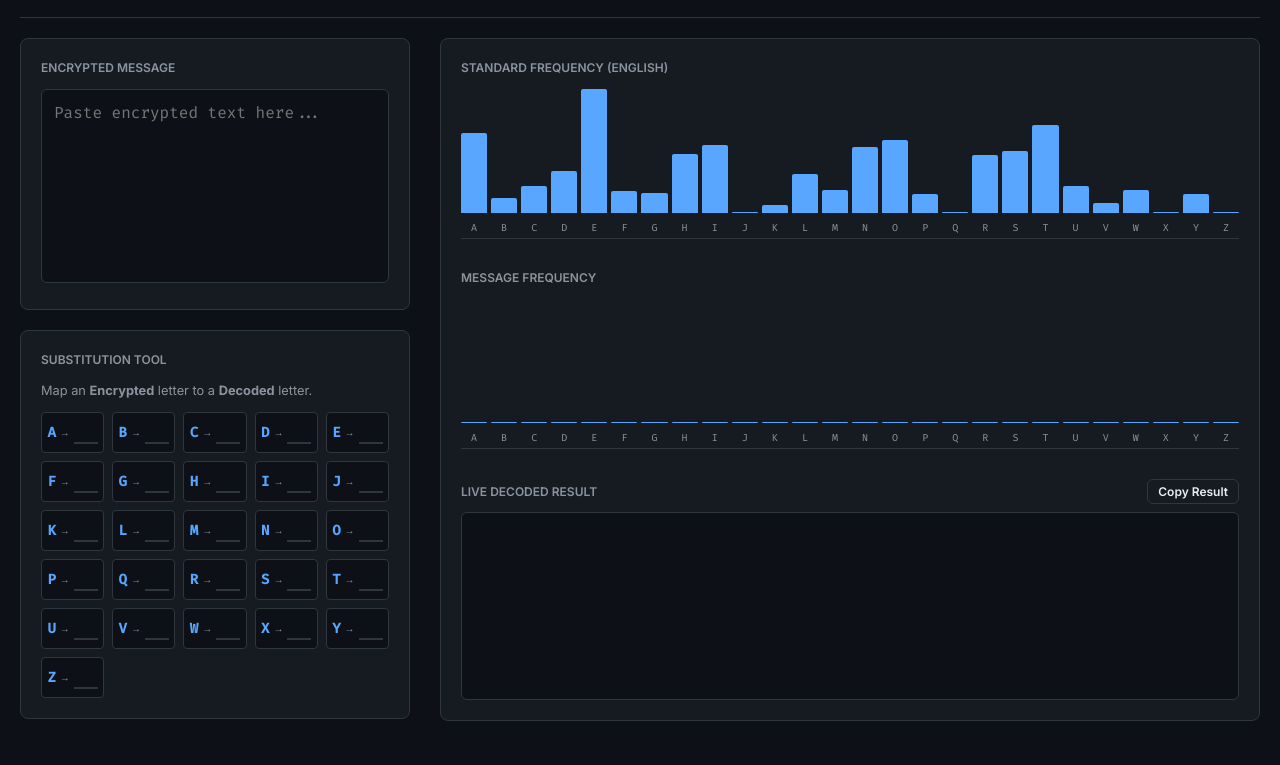
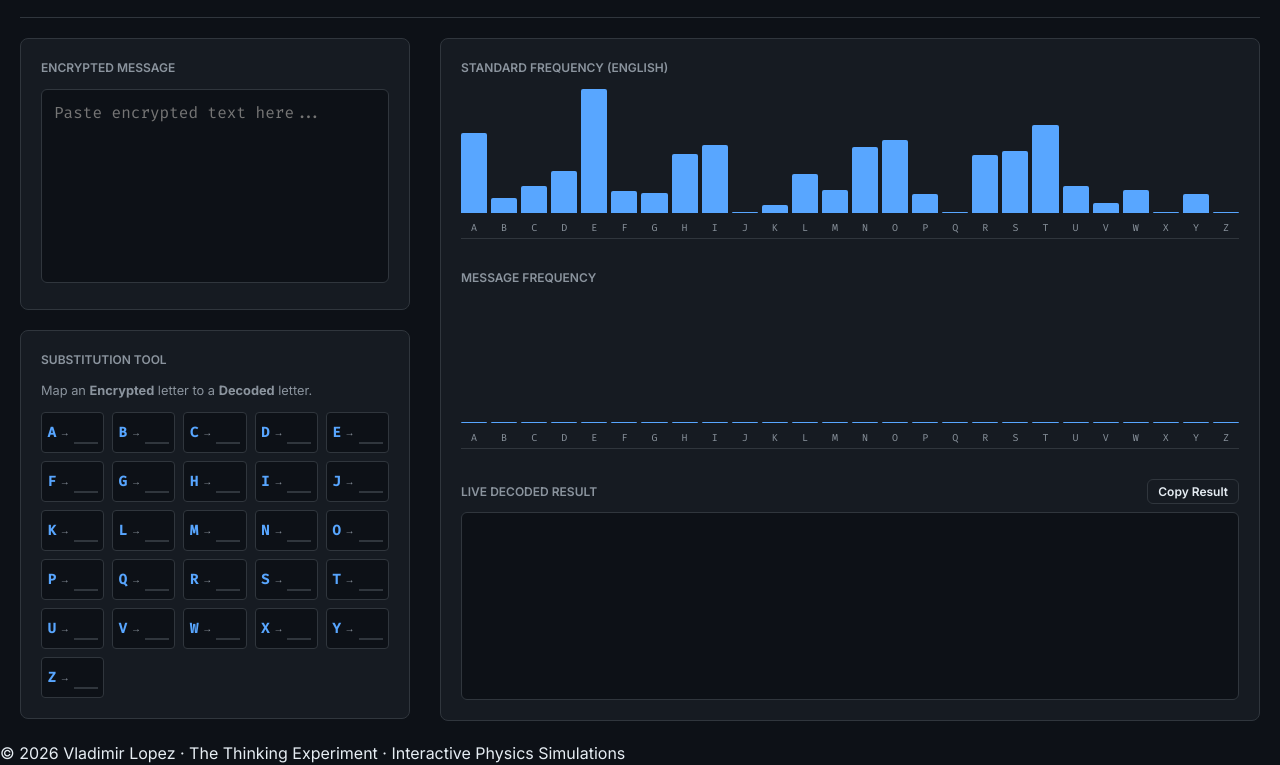
Before and after one commit to vladimirlopez/frequency-analysis-simulation, a website built with Vite: page index.html in a window 1280 px wide. Shown: the part 59-824 px from the top of the page. Before the commit the page ends 800 px from the top, so only its background shows below. Built offline with nearby package versions, Linux system fonts and the light colour scheme.

Commit message:
Standardize visual design: remove dark mode, update header/footer/panels

```diff
--- a/index.html
+++ b/index.html
@@ -88,6 +88,10 @@
         </main>
     </div>
     <script type="module" src="main.js"></script>
+
+        <footer>
+            <p>© 2026 Vladimir Lopez · The Thinking Experiment · Interactive Physics Simulations</p>
+        </footer>
 </body>
 
 </html>
--- a/style.css
+++ b/style.css
@@ -1,4 +1,15 @@
 :root {
+  --bg-950: #e9f4fb;
+  --bg-900: #fff4dd;
+  --bg-800: #ffffff;
+  --text-100: #123140;
+  --text-300: #4b6570;
+  --gold-500: #0f7e9b;
+  --gold-400: #0b5f77;
+  --surface: rgba(255, 255, 255, 0.96);
+  --border: #c8dbe3;
+  --shadow-lg: 0 12px 24px rgba(12, 54, 68, 0.12);
+
     --bg-dark: #0d1117;
     --bg-panel: #161b22;
     --bg-input: #0d1117;
```
